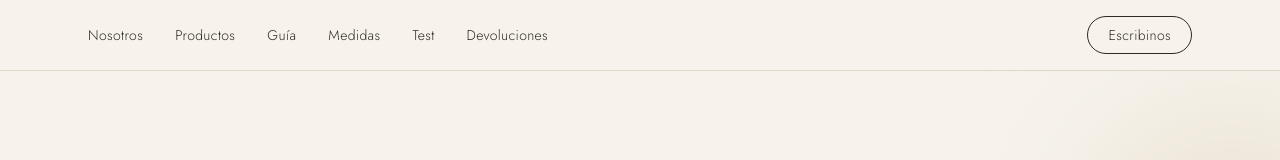
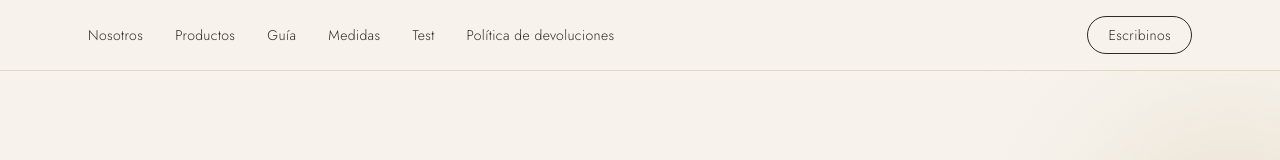
Before and after one commit to AMorenoPortas/casabianca, a Next.js app: page / in a window 1280 px wide. Shown: the top 160 px of the page. Built offline with nearby package versions, Linux system fonts and the light colour scheme.

Commit message:
politica de devoluciones + link en header

```diff
--- a/app/page.tsx
+++ b/app/page.tsx
@@ -162,7 +162,7 @@ export default function CasabiancaLanding() {
             <a href="#faq" className="transition-colors hover:text-[#A6896F]">Guía</a>
             <a href="#medidas" className="transition-colors hover:text-[#A6896F]">Medidas</a>
             <a href="#test" className="transition-colors hover:text-[#A6896F]">Test</a>
-            <a href="/devoluciones" className="transition-colors hover:text-[#A6896F]">Devoluciones</a>
+            <a href="/devoluciones" className="transition-colors hover:text-[#A6896F]">Política de devoluciones</a>
           </nav>
           <a
             href="https://wa.me/541141952834"
```
